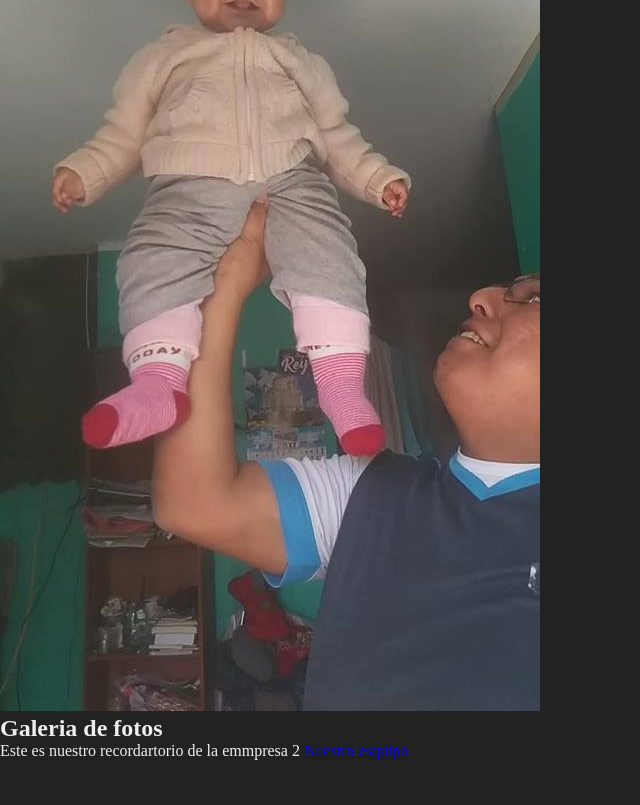
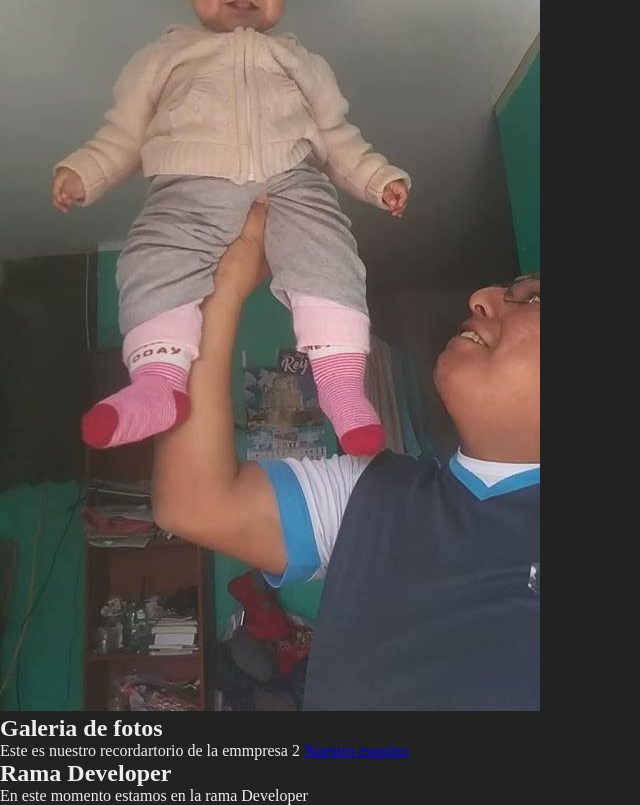
Before and after one commit to pedritoeldulce/ProbandoGIt, a plain HTML site: page index.html in a window 1280 px wide. Shown: the part 304-1109 px from the top of the page, without its empty margins (0-640 px from the left). Before the commit the page ends 1064 px from the top, so only its background shows below. Drawn offline with Linux system fonts and the light colour scheme; files whose address does not match are found by name.

Commit message:
Agrega informacion en apuntes.md e index.html

```diff
--- a/index.html
+++ b/index.html
@@ -16,5 +16,10 @@
     <h2>Galeria de fotos</h2>
     <span>Este es nuestro recordartorio de la emmpresa 2</span>
     <a href="pages/equipo.html">Nuestro esquipo</a>
+
+    <section>
+        <h2>Rama Developer</h2>
+        <p>En este momento estamos en la rama Developer</p>
+    </section>
 </body>
 </html>
```
Also changed, not shown: 1 other file.
